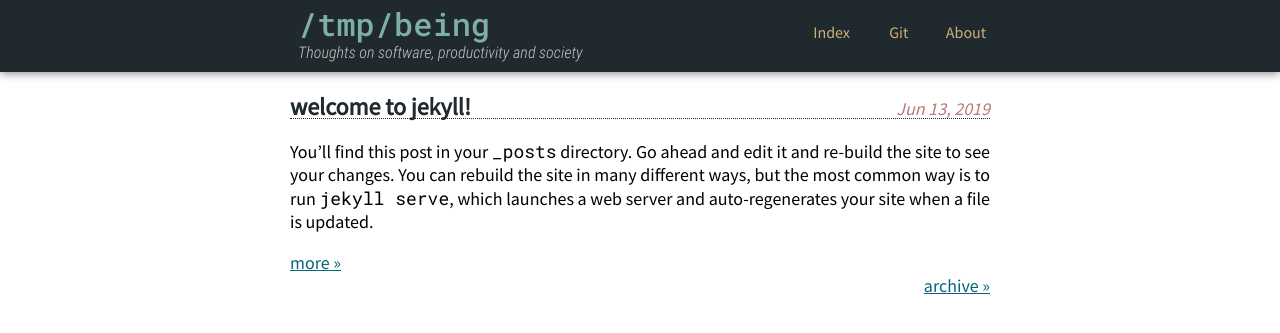
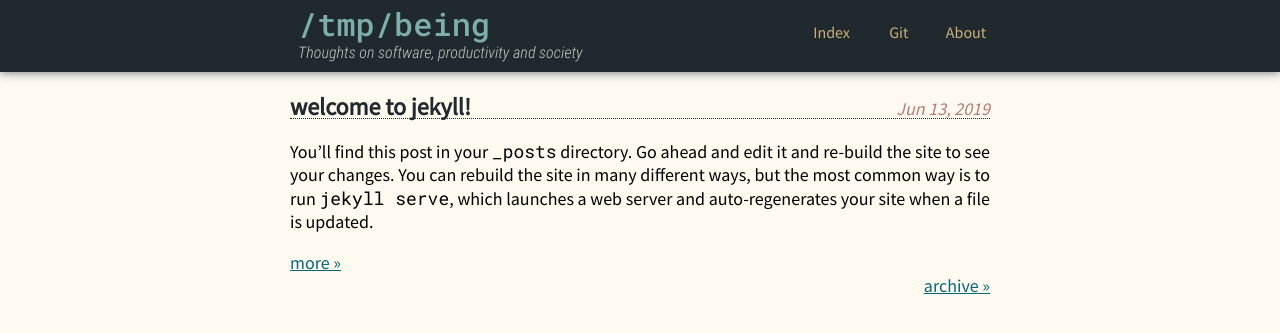
Before and after one commit to tmpbeing/tmpbeing, a Jekyll site: the page built from index.html, in a window 1280 px wide. Shown: the top 333 px of the page. Built offline with Jekyll 4.4.1, drawn with Linux system fonts in a browser that asks for light colours.

Commit message:
Switching body background color to FloralWhite

```diff
--- a/css/style.css
+++ b/css/style.css
@@ -24,6 +24,7 @@
 
 body {
   font-family: SourceSansPro, sans-serif;
+  background-color: FloralWhite;
 }
 
 /* Header */
```
